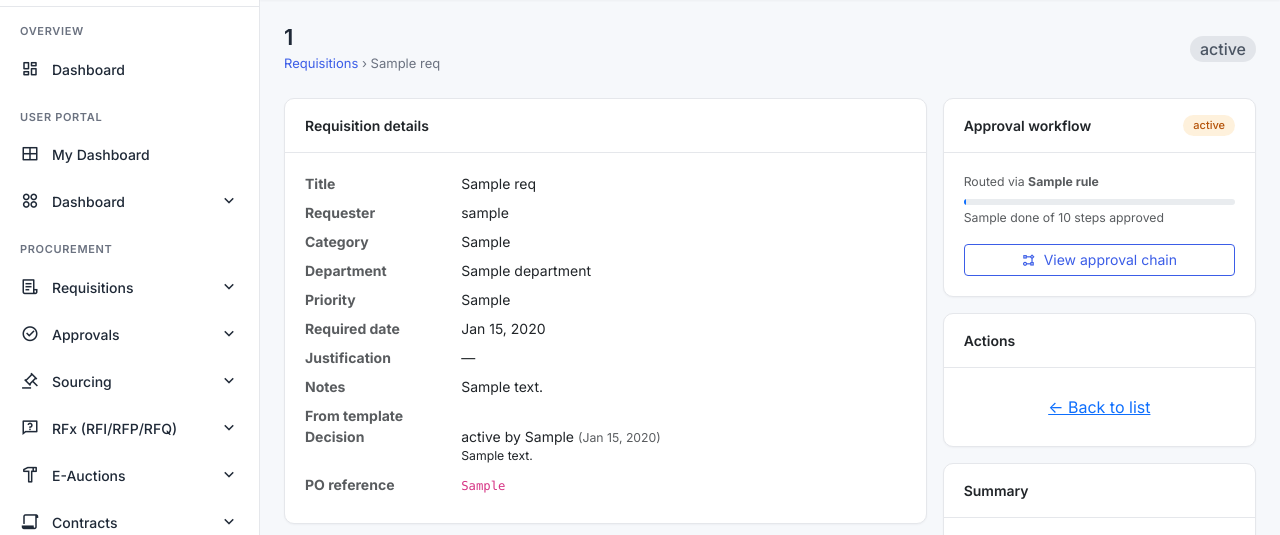
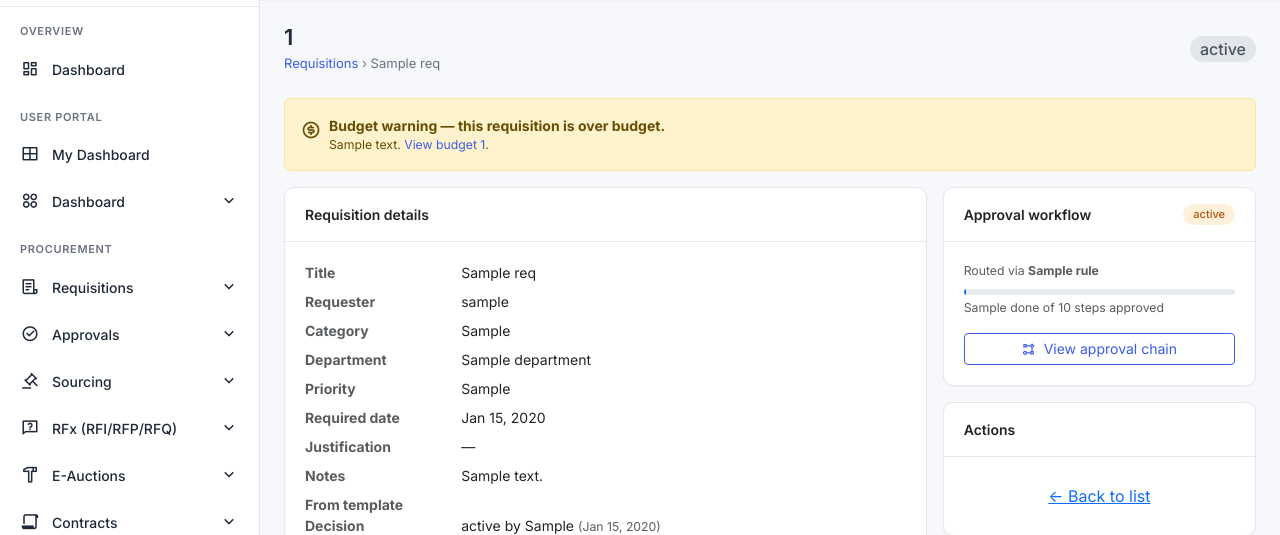
Before and after one commit to mnavaid925/NavPMS, a Django app: template templates/requisitions/requisitions/detail.html in a window 1280 px wide. Shown: the part 64-599 px from the top of the page. Run offline with Django 4.2, Linux system fonts and the light colour scheme; the template is opened without the code that fills it: most values are stand-ins (such as "Sample title", 1, 10 or a date in 2020); some libraries are stand-ins or nearby versions.

Commit message:
feat(budget): include over-budget banner on requisition detail

```diff
--- a/templates/requisitions/requisitions/detail.html
+++ b/templates/requisitions/requisitions/detail.html
@@ -17,6 +17,8 @@
     {{ req.get_status_display }}
   </span>
 </div>
+
+{% include 'budget/_requisition_budget_banner.html' %}
 
 {% if req.possible_duplicate %}
   <div class="alert alert-warning d-flex align-items-start gap-2">
```
